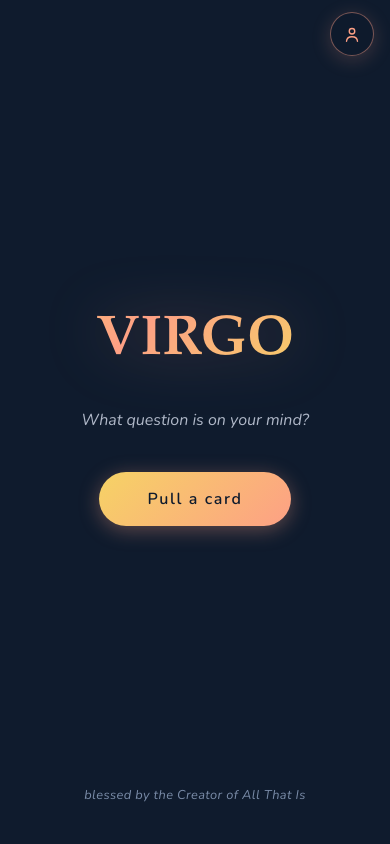
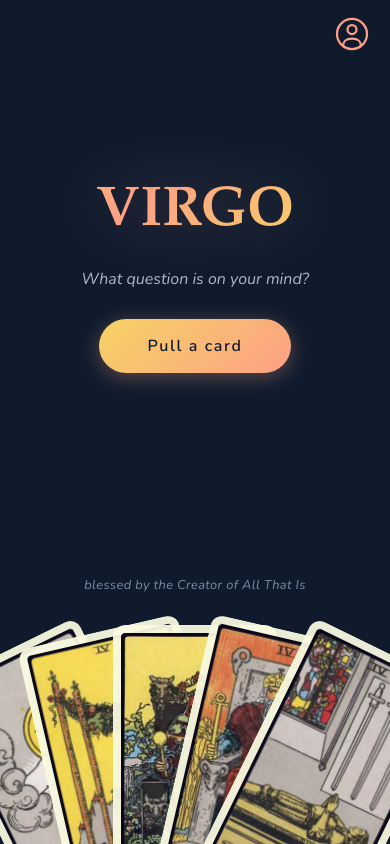
Before and after one commit to sdee3/virgo, a React (Vite) app in the folder frontend/: page / in a window 390 px wide. Built offline with nearby package versions, Linux system fonts and the light colour scheme; no server answers; a web font is replaced by a local one.

Commit message:
feature: fanned out card view

```diff
--- a/frontend/src/App.css
+++ b/frontend/src/App.css
@@ -51,6 +51,43 @@ body {
 .user-menu {
   position: relative;
   flex-shrink: 0;
+}
+
+.user-menu__trigger {
+  display: flex;
+  align-items: center;
+  justify-content: center;
+  width: 44px;
+  height: 44px;
+  padding: 0;
+  color: #fda085;
+  background: none;
+  border: none;
+  cursor: pointer;
+  transition:
+    transform 0.2s,
+    color 0.25s;
+  -webkit-tap-highlight-color: transparent;
+  touch-action: manipulation;
+}
+
+.user-menu__trigger:hover {
+  color: #f6d365;
+  transform: translateY(-1px);
+}
+
+.user-menu__trigger:active {
+  transform: translateY(0) scale(0.96);
+}
+
+.user-menu__trigger:focus-visible {
+  outline: 2px solid rgba(253, 160, 133, 0.6);
+  outline-offset: 3px;
+}
+
+.user-menu__icon {
+  width: 36px;
+  height: 36px;
 }
 
 .user-menu__dropdown {
@@ -168,6 +205,10 @@ body {
   line-height: 1.5;
 }
 
+.app--idle {
+  overflow: hidden;
+}
+
 .idle-content {
   flex: 1;
   display: flex;
@@ -176,6 +217,48 @@ body {
   justify-content: center;
   width: 100%;
   max-width: 420px;
+}
+
+.idle-footer {
+  position: fixed;
+  left: 0;
+  right: 0;
+  bottom: 0;
+  display: flex;
+  flex-direction: column;
+  align-items: center;
+  pointer-events: none;
+  z-index: 0;
+}
+
+.idle-footer .blessing {
+  margin: 0 20px 20px;
+}
+
+.fanned-cards {
+  position: relative;
+  width: 100%;
+  overflow: hidden;
+  pointer-events: none;
+}
+
+.fanned-cards__fan {
+  position: absolute;
+  left: 50%;
+  transform: translateX(-50%);
+  width: 0;
+  height: 0;
+}
+
+.fanned-cards__card {
+  position: absolute;
+  left: 50%;
+  bottom: 0;
+  display: block;
+  transform-origin: center bottom;
+  transform: translateX(-50%) translateX(var(--fan-offset-x, 0px))
+    rotate(var(--fan-rotation, 0deg));
+  border-radius: 12px;
 }
 
 .reading-chrome {
@@ -369,7 +452,7 @@ body {
   letter-spacing: 0.03em;
 }
 
-.app--idle .blessing {
+.app--idle > .blessing {
   margin-top: auto;
 }
 
@@ -595,6 +678,24 @@ body {
 }
 
 @media (max-width: 768px) {
+  .app--idle.app--fanned {
+    padding-top: max(12px, env(safe-area-inset-top, 0px));
+    padding-bottom: 0;
+  }
+
+  .app--idle.app--fanned .idle-content {
+    justify-content: flex-start;
+    padding-top: clamp(96px, 20vh, 168px);
+  }
+
+  .app--idle.app--fanned .title {
+    margin-bottom: 20px;
+  }
+
+  .app--idle.app--fanned .subtitle {
+    margin-bottom: 28px;
+  }
+
   .idle-content .title-btn {
     font-size: clamp(3.5rem, 14vw, 9rem);
   }
--- a/frontend/src/App.tsx
+++ b/frontend/src/App.tsx
@@ -4,6 +4,7 @@ import { fetchReadings, summarizeCard } from "./lib/api"
 import { BackIcon } from "./components/BackIcon"
 import { CardView } from "./components/CardView"
 import { PastReadingsPage } from "./components/PastReadingsPage"
+import { FannedCards, useShowFannedCards } from "./components/FannedCards"
 import { UserMenu } from "./components/UserMenu"
 import { parseCardName } from "./utils/parseCardName"
 import type { StoredReading } from "./types"
@@ -157,11 +158,16 @@ export default function App() {
 
   const showPastReadingsPage = pageView === "past-readings" && !cardFile
   const isHomepage = !cardFile && pageView === "home"
+  const showFannedCards = useShowFannedCards()
   const userMenu = <UserMenu onPastReading={openPastReadingsPage} />
+
+  const blessing = (
+    <p className="blessing">blessed by the Creator of All That Is</p>
+  )
 
   return (
     <div
-      className={`app${!isHomepage ? " app--reading" : ""}${isHomepage ? " app--idle" : ""}`}
+      className={`app${!isHomepage ? " app--reading" : ""}${isHomepage ? " app--idle" : ""}${isHomepage && showFannedCards ? " app--fanned" : ""}`}
     >
       {isHomepage && <div className="app-topbar">{userMenu}</div>}
 
@@ -176,6 +182,7 @@ export default function App() {
           toolbarEnd={userMenu}
         />
       ) : !cardFile ? (
+        <>
           <div className="idle-content">
             {appTitle}
             <p className="subtitle">What question is on your mind?</p>
@@ -183,6 +190,15 @@ export default function App() {
               Pull a card
             </button>
           </div>
+          {showFannedCards ? (
+            <div className="idle-footer">
+              {blessing}
+              <FannedCards />
+            </div>
+          ) : (
+            blessing
+          )}
+        </>
       ) : (
         <>
           <header className="reading-chrome">
@@ -223,7 +239,7 @@ export default function App() {
         </>
       )}
 
-      <p className="blessing">blessed by the Creator of All That Is</p>
+      {!isHomepage && blessing}
     </div>
   )
 }
--- /dev/null
+++ b/frontend/src/components/FannedCards.tsx
@@ -0,0 +1,186 @@
+import { useCallback, useEffect, useMemo, useRef, useState } from "react"
+import { CARDS } from "../data/cards"
+import { drawCardFrame, getCardFrameDimensions } from "../lib/drawCardFrame"
+
+const FAN_COUNT = 5
+const MOBILE_MAX_WIDTH = 768
+const MIN_HEIGHT = 600
+const FAN_ROTATIONS = [-26, -13, 0, 13, 26]
+const FAN_OFFSETS_X = [-72, -36, 0, 36, 72]
+const VISIBLE_FRACTION = 0.8
+const TUCKED_FRACTION = 1 - VISIBLE_FRACTION
+
+function matchesFannedCardsViewport() {
+  return (
+    window.innerWidth <= MOBILE_MAX_WIDTH &&
+    window.innerHeight > MIN_HEIGHT
+  )
+}
+
+export function useShowFannedCards() {
+  const [show, setShow] = useState(matchesFannedCardsViewport)
+  useEffect(() => {
+    const onResize = () => setShow(matchesFannedCardsViewport())
+    window.addEventListener("resize", onResize)
+    return () => window.removeEventListener("resize", onResize)
+  }, [])
+  return show
+}
+
+/** Max distance from bottom anchor to top of a rotated card. */
+function rotatedReach(cardW: number, cardH: number, rotationDeg: number) {
+  const rad = (rotationDeg * Math.PI) / 180
+  const cos = Math.cos(rad)
+  const sin = Math.sin(rad)
+  const hw = cardW / 2
+  let maxUp = 0
+  for (const [x, y] of [
+    [-hw, -cardH],
+    [hw, -cardH],
+    [-hw, 0],
+    [hw, 0],
+  ]) {
+    const yRot = -x * sin + y * cos
+    maxUp = Math.max(maxUp, -yRot)
+  }
+  return maxUp
+}
+
+function getFanReach(cardW: number, cardH: number) {
+  return Math.max(
+    ...FAN_ROTATIONS.map((deg) => rotatedReach(cardW, cardH, deg)),
+  )
+}
+
+function pickRandomCards(count: number) {
+  const picked: (typeof CARDS)[number][] = []
+  const used = new Set<number>()
+  while (picked.length < count) {
+    const idx = Math.floor(Math.random() * CARDS.length)
+    if (!used.has(idx)) {
+      used.add(idx)
+      picked.push(CARDS[idx])
+    }
+  }
+  return picked
+}
+
+interface FannedCardProps {
+  file: string
+  rotation: number
+  offsetX: number
+  zIndex: number
+  onDimensions: (width: number, height: number) => void
+}
+
+function FannedCard({
+  file,
+  rotation,
+  offsetX,
+  zIndex,
+  onDimensions,
+}: FannedCardProps) {
+  const canvasRef = useRef<HTMLCanvasElement>(null)
+  const imageRef = useRef<HTMLImageElement | null>(null)
+
+  const render = useCallback(() => {
+    const canvas = canvasRef.current
+    const img = imageRef.current
+    if (!canvas || !img?.naturalWidth) return
+
+    const targetW = Math.min(window.innerWidth * 0.38, 160)
+    const scale = targetW / img.naturalWidth
+    const dims = getCardFrameDimensions(img, scale)
+
+    canvas.width = dims.width
+    canvas.height = dims.height
+    canvas.style.width = `${dims.width}px`
+    canvas.style.height = `${dims.height}px`
+
+    const ctx = canvas.getContext("2d")
+    if (!ctx) return
+
+    ctx.clearRect(0, 0, canvas.width, canvas.height)
+    drawCardFrame(ctx, img, { scale, glossOpacity: 0 })
+    onDimensions(dims.width, dims.height)
+  }, [onDimensions])
+
+  useEffect(() => {
+    const img = new window.Image()
+    img.onload = () => {
+      imageRef.current = img
+      render()
+    }
+    img.src = `/cards/${file}`
+    return () => {
+      imageRef.current = null
+    }
+  }, [file, render])
+
+  useEffect(() => {
+    window.addEventListener("resize", render)
+    return () => window.removeEventListener("resize", render)
+  }, [render])
+
+  return (
+    <canvas
+      ref={canvasRef}
+      className="fanned-cards__card"
+      style={{
+        zIndex,
+        ["--fan-rotation" as string]: `${rotation}deg`,
+        ["--fan-offset-x" as string]: `${offsetX}px`,
+      }}
+      aria-hidden="true"
+    />
+  )
+}
+
+export function FannedCards() {
+  const show = useShowFannedCards()
+  const cards = useMemo(() => pickRandomCards(FAN_COUNT), [])
+  const [cardDims, setCardDims] = useState({ width: 0, height: 0 })
+
+  const handleDimensions = useCallback((width: number, height: number) => {
+    setCardDims((prev) => ({
+      width: Math.max(prev.width, width),
+      height: Math.max(prev.height, height),
+    }))
+  }, [])
+
+  if (!show) return null
+
+  const fanReach =
+    cardDims.height > 0
+      ? getFanReach(cardDims.width, cardDims.height)
+      : 0
+  const visibleHeight = fanReach > 0 ? fanReach * VISIBLE_FRACTION : 0
+
+  return (
+    <div
+      className="fanned-cards"
+      style={{
+        height: visibleHeight > 0 ? `${visibleHeight}px` : 0,
+      }}
+      aria-hidden="true"
+    >
+      <div
+        className="fanned-cards__fan"
+        style={
+          fanReach > 0 ? { bottom: `${-fanReach * TUCKED_FRACTION}px` } : undefined
+        }
+      >
+        {cards.map((card, i) => (
+          <FannedCard
+            key={card.file}
+            file={card.file}
+            rotation={FAN_ROTATIONS[i]}
+            offsetX={FAN_OFFSETS_X[i]}
+            zIndex={i}
+            onDimensions={handleDimensions}
+          />
+        ))}
+      </div>
+    </div>
+  )
+}
--- a/frontend/src/components/UserCircleIcon.tsx
+++ b/frontend/src/components/UserCircleIcon.tsx
@@ -1,3 +1,4 @@
+/** Paths from src/assets/user-circle.svg (shared with portfolio/debates) */
 export function UserCircleIcon({ className }: { className?: string }) {
   return (
     <svg
@@ -8,6 +9,7 @@ export function UserCircleIcon({ className }: { className?: string }) {
       aria-hidden="true"
     >
       <circle cx="12" cy="9" r="3" stroke="currentColor" strokeWidth="1.5" />
+      <circle cx="12" cy="12" r="10" stroke="currentColor" strokeWidth="1.5" />
       <path
         d="M17.9691 20C17.81 17.1085 16.9247 15 11.9999 15C7.07521 15 6.18991 17.1085 6.03076 20"
         stroke="currentColor"
--- a/frontend/src/components/UserMenu.tsx
+++ b/frontend/src/components/UserMenu.tsx
@@ -36,12 +36,12 @@ export function UserMenu({ onPastReading }: UserMenuProps) {
     <div className="user-menu" ref={menuRef}>
       <button
         type="button"
-        className="chrome-btn user-menu__trigger"
+        className="user-menu__trigger"
         onClick={() => setMenuOpen((prev) => !prev)}
         aria-label="User menu"
         aria-expanded={menuOpen}
       >
-        <UserCircleIcon className="chrome-icon" />
+        <UserCircleIcon className="user-menu__icon" />
       </button>
       {menuOpen && (
         <div className="user-menu__dropdown">
```
Also changed, not shown: frontend/src/assets/user-circle.svg (added). Lines whose indentation alone changed are shown as unchanged.
